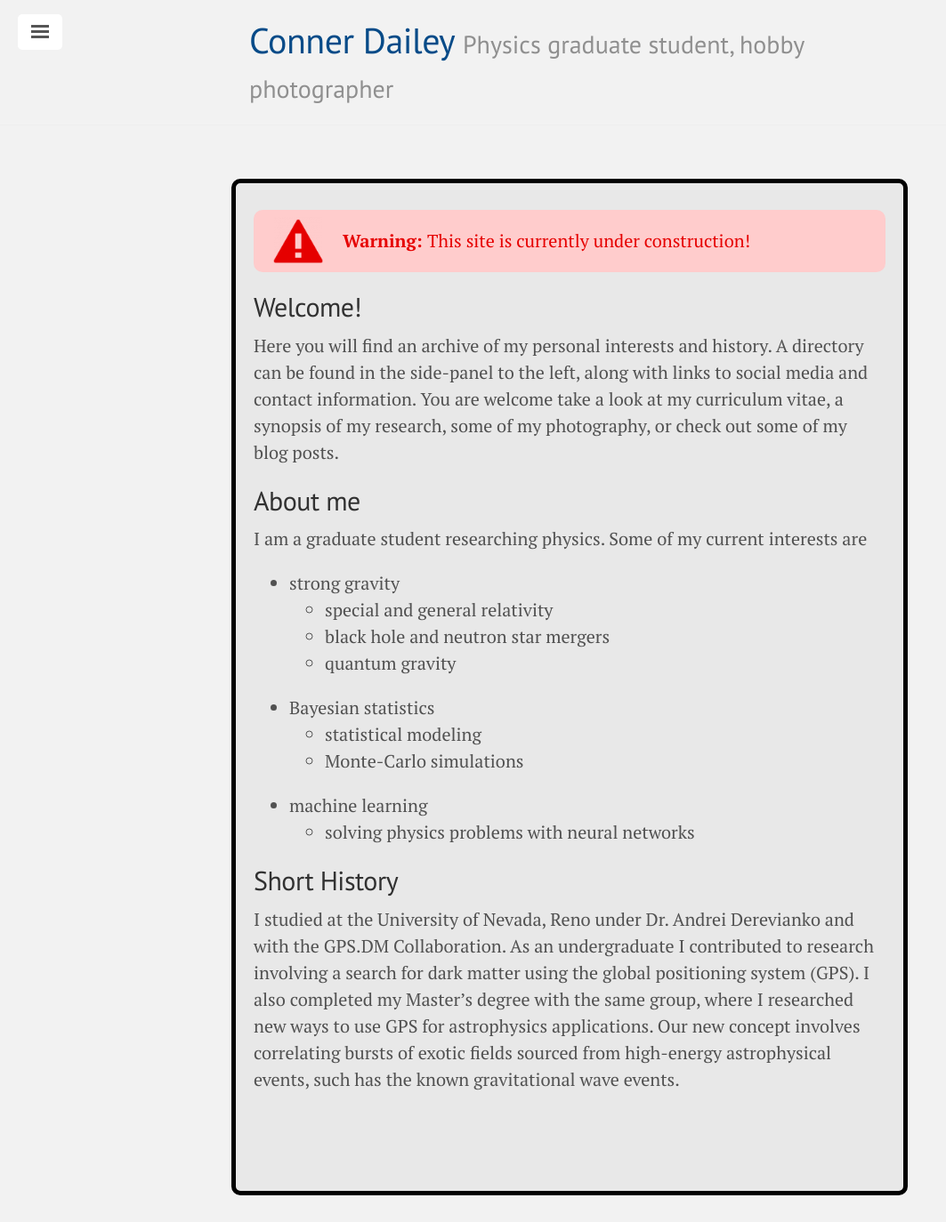
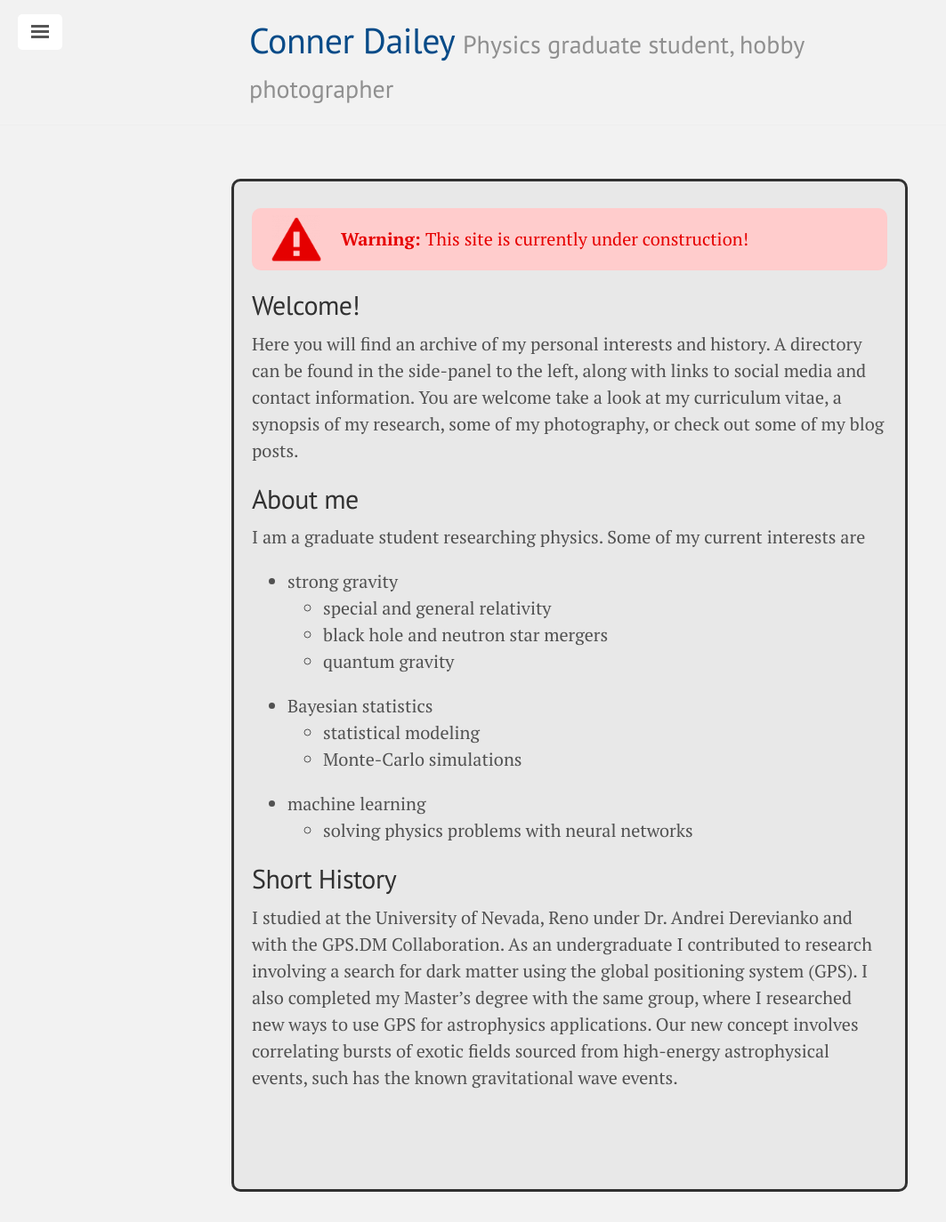
Before and after one commit to TakeTwiceDailey/TakeTwiceDailey.github.io, a Jekyll site: the page built from index.md, in a window 1280 px wide. Shown: the whole page at 89% size, without its empty margins (0-1063 px from the left). Built offline with Jekyll 4.4.1, drawn with Linux system fonts in a browser that asks for light colours; nearby versions of some CDN libraries.

Commit message:
style changes

```diff
--- a/_layouts/default.html
+++ b/_layouts/default.html
@@ -20,7 +20,7 @@
       </div>
 
       <div class="container content"
-      style="background-color:#e8e8e8;border-radius:10px;border:5px solid black">
+      style="background-color:#e8e8e8;border-radius:10px;border:3px solid #313131">
         <br>
         {{ content }}
         <br>
```
